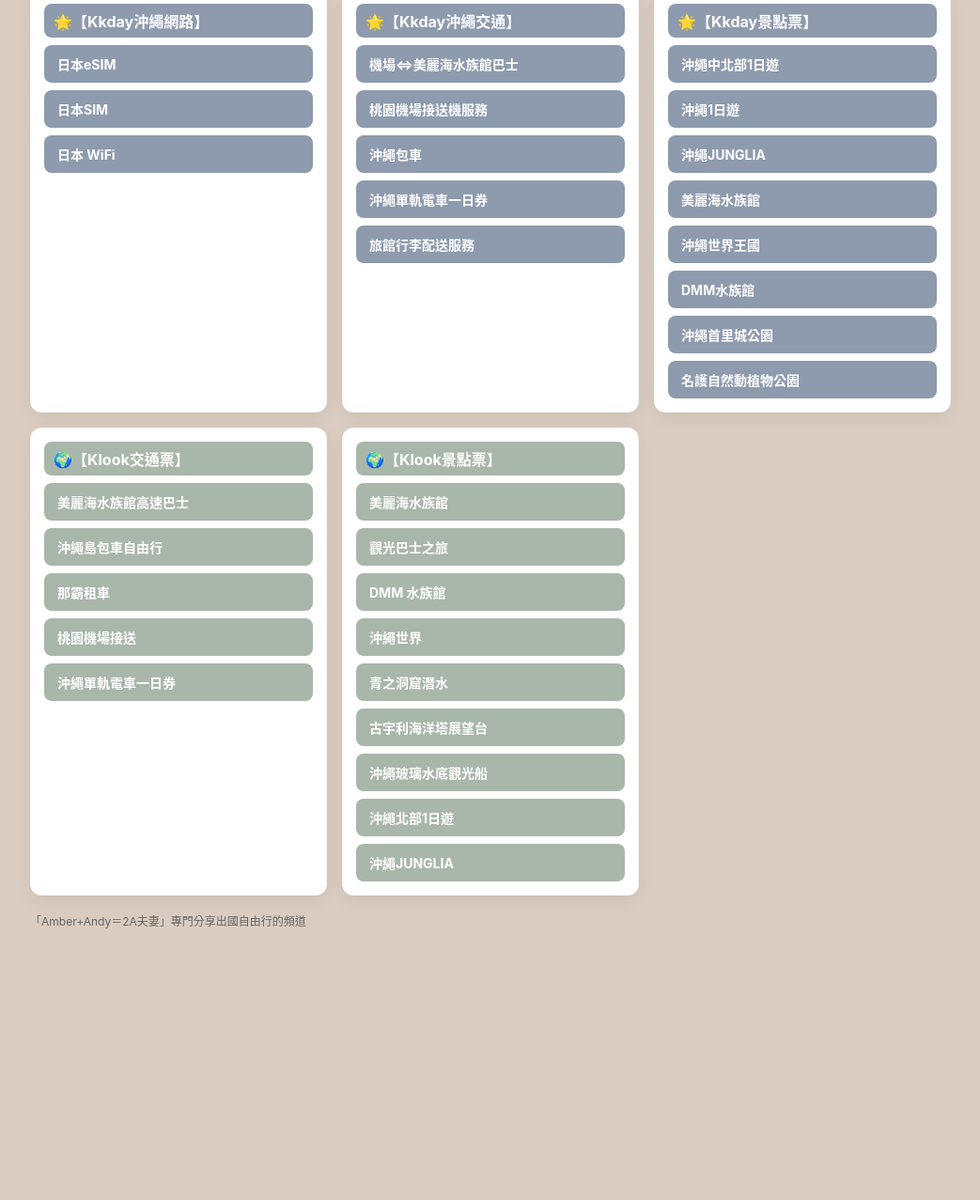
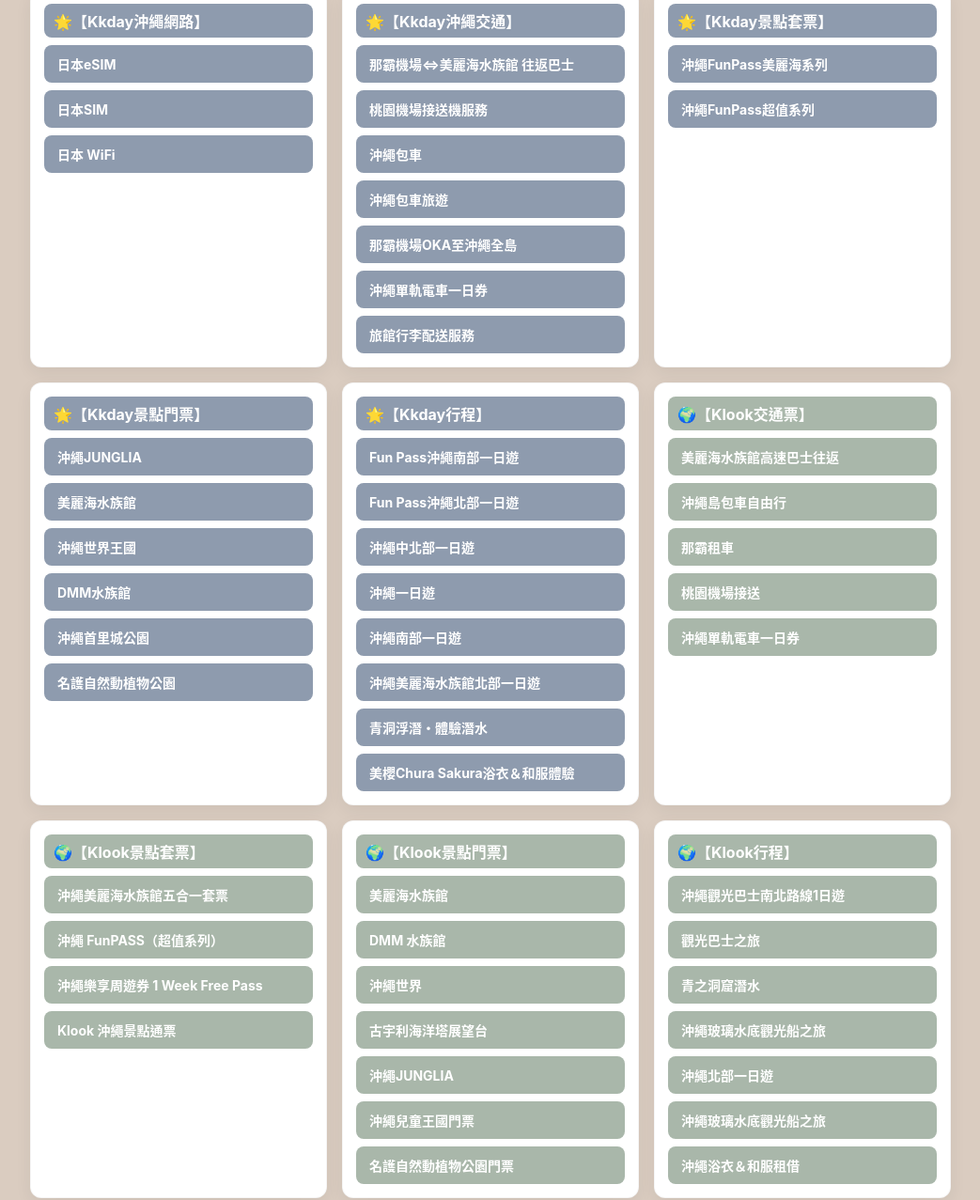
Before and after one commit to 2acouple/okinawa_2days_Flash-trip, a plain HTML site: page index.html in a window 1280 px wide. Shown: the part 148-1425 px from the top of the page at 94% size, without its empty margins (118-1161 px from the left). Before the commit the page ends 1164 px from the top, so only its background shows below. Drawn offline with Linux system fonts and the light colour scheme.

Commit message:
Update index.html

```diff
--- a/index.html
+++ b/index.html
@@ -26,46 +26,14 @@
     .links{display:flex;flex-direction:column;gap:8px}
     a.link{display:inline-block;padding:10px 14px;border-radius:8px;text-decoration:none;background:var(--accent);color:#fff;font-size:14px;font-weight:bold;transition:transform 0.2s,box-shadow 0.2s, background 0.2s, color 0.2s}
     a.link:hover{transform:translateY(-2px);box-shadow:0 8px 20px rgba(0,0,0,0.2);background:#184b6a;color:#fff}
-    /* KKday 樣式 */
-    .card.kkday h2,
-    .card.kkday a.link {
-      background: var(--kkday);
-      color: #fff;
-    }
-    .card.kkday h2 {
-      padding: 6px 10px;
-      border-radius: 8px;
-      margin-bottom: 8px;
-      font-weight: bold;
-    }
-    .card.kkday a.link {
-      background: var(--kkday);
-      color: #fff;
-    }
-    .card.kkday a.link:hover {
-      background: #6c7891;
-      color: #fff;
-    }
-    /* Klook 樣式 */
-    .card.klook h2,
-    .card.klook a.link {
-      background: var(--klook);
-      color: #fff;
-    }
-    .card.klook h2 {
-      padding: 6px 10px;
-      border-radius: 8px;
-      margin-bottom: 8px;
-      font-weight: bold;
-    }
-    .card.klook a.link {
-      background: var(--klook);
-      color: #fff;
-    }
-    .card.klook a.link:hover {
-      background: #7b8e81;
-      color: #fff;
-    }
+    .card.kkday h2, .card.kkday a.link {background: var(--kkday);color: #fff;}
+    .card.kkday h2 {padding: 6px 10px;border-radius: 8px;margin-bottom: 8px;font-weight: bold;}
+    .card.kkday a.link {background: var(--kkday);color: #fff;}
+    .card.kkday a.link:hover {background: #6c7891;color: #fff;}
+    .card.klook h2, .card.klook a.link {background: var(--klook);color: #fff;}
+    .card.klook h2 {padding: 6px 10px;border-radius: 8px;margin-bottom: 8px;font-weight: bold;}
+    .card.klook a.link {background: var(--klook);color: #fff;}
+    .card.klook a.link:hover {background: #7b8e81;color: #fff;}
     .small{font-size:12px;color:#666;margin-top:10px}
     footer{margin-top:18px;font-size:13px;color:#555}
     @media (max-width:420px){.wrap{padding:16px}}
@@ -94,19 +62,27 @@
       <section class="card kkday">
         <h2>🌟【Kkday沖繩交通】</h2>
         <div class="links">
-          <a class="link" href="https://2acouple.pse.is/7wqcc7" target="_blank" rel="noopener">機場⇔美麗海水族館巴士</a>
+          <a class="link" href="https://2acouple.pse.is/7wqcc7" target="_blank" rel="noopener">那霸機場⇔美麗海水族館 往返巴士</a>
           <a class="link" href="https://2acouple.pse.is/7wqce2" target="_blank" rel="noopener">桃園機場接送機服務</a>
           <a class="link" href="https://2acouple.pse.is/7wqcfj" target="_blank" rel="noopener">沖繩包車</a>
+          <a class="link" href="https://www.kkday.com/zh-tw/product/29426-okinawa-chartered-tour-okinawa-5-8-10-hours-chartered-service-japan?cid=14481" target="_blank" rel="noopener">沖繩包車旅遊</a>
+          <a class="link" href="https://www.kkday.com/zh-tw/product/138060-okinawa-airport-transfer-naha-airport-oka-to-the-whole-island-of-okinawa-point-to-point-transfer?cid=14481" target="_blank" rel="noopener">那霸機場OKA至沖繩全島</a>
           <a class="link" href="https://2acouple.pse.is/7wqchk" target="_blank" rel="noopener">沖繩單軌電車一日券</a>
           <a class="link" href="https://2acouple.pse.is/7wqcmf" target="_blank" rel="noopener">旅館行李配送服務</a>
         </div>
       </section>
 
       <section class="card kkday">
-        <h2>🌟【Kkday景點票】</h2>
+        <h2>🌟【Kkday景點套票】</h2>
         <div class="links">
-          <a class="link" href="https://2acouple.pse.is/7wqcpz" target="_blank" rel="noopener">沖繩中北部1日遊</a>
-          <a class="link" href="https://2acouple.pse.is/7wqcrz" target="_blank" rel="noopener">沖繩1日遊</a>
+          <a class="link" href="https://www.kkday.com/zh-tw/product/285076?cid=14481" target="_blank" rel="noopener">沖繩FunPass美麗海系列</a>
+          <a class="link" href="https://www.kkday.com/zh-tw/product/159391-okinawa-fun-pass-combo-package?cid=14481" target="_blank" rel="noopener">沖繩FunPass超值系列</a>
+        </div>
+      </section>
+
+      <section class="card kkday">
+        <h2>🌟【Kkday景點門票】</h2>
+        <div class="links">
           <a class="link" href="https://2acouple.pse.is/7wqcur" target="_blank" rel="noopener">沖繩JUNGLIA</a>
           <a class="link" href="https://2acouple.pse.is/7wqd94" target="_blank" rel="noopener">美麗海水族館</a>
           <a class="link" href="https://2acouple.pse.is/7wqcyq" target="_blank" rel="noopener">沖繩世界王國</a>
@@ -116,10 +92,24 @@
         </div>
       </section>
 
+      <section class="card kkday">
+        <h2>🌟【Kkday行程】</h2>
+        <div class="links">
+          <a class="link" href="https://www.kkday.com/zh-tw/product/268675?cid=15925&adid=10101001&ud1=PMax01&ud2=Bank&ud3=sa&ud4=tw&ud5=21136158447&gad_source=1&gad_campaignid=21146478679&gbraid=0AAAAADZji1DYIujUC37uryU0wfNwJxszg&gclid=Cj0KCQjwqqDFBhDhARIsAIHTlku71FSlXhHkF3Aiz6TastkblmDdg8U2iVsoEA3I2pJOJc8hv85Y9zsaAkpxEALw_wcB?cid=14481" target="_blank" rel="noopener">Fun Pass沖繩南部一日遊</a>
+          <a class="link" href="https://www.kkday.com/zh-tw/product/270690?cid=15925&adid=10101001&ud1=PMax01&ud2=Bank&ud3=sa&ud4=tw&ud5=21136158447&gad_source=1&gad_campaignid=21146478679&gbraid=0AAAAADZji1DYIujUC37uryU0wfNwJxszg&gclid=Cj0KCQjwqqDFBhDhARIsAIHTlkvcDIVt1Rv-e7OwiiTg1J3Ak5k6urQT7GzFmPDTmqgfJx8omRVDHL4aAsPJEALw_wcB?cid=14481" target="_blank" rel="noopener">Fun Pass沖繩北部一日遊</a>
+          <a class="link" href="https://2acouple.pse.is/7wqcpz" target="_blank" rel="noopener">沖繩中北部一日遊</a>
+          <a class="link" href="https://2acouple.pse.is/7wqcrz" target="_blank" rel="noopener">沖繩一日遊</a>
+          <a class="link" href="https://www.kkday.com/zh-tw/product/22139-southern-okinawa-day-tour-cafe-kurukuma-itoman-fish-market-senaga-island-outlets-chinese-speaking-guide?cid=14481" target="_blank" rel="noopener">沖繩南部一日遊</a>
+          <a class="link" href="https://www.kkday.com/zh-tw/product/137853-northern-okinawa-one-day-tour?cid=14481" target="_blank" rel="noopener">沖繩美麗海水族館北部一日遊</a>
+          <a class="link" href="https://www.kkday.com/zh-tw/product/20901?cid=14481" target="_blank" rel="noopener">青洞浮潛・體驗潛水</a>
+          <a class="link" href="https://www.kkday.com/zh-tw/product/27425-mio-chura-sakura-yukata-and-kimono-rental-okinawa?cid=14481" target="_blank" rel="noopener">美櫻Chura Sakura浴衣＆和服體驗</a>
+        </div>
+      </section>
+
       <section class="card klook">
         <h2>🌍【Klook交通票】</h2>
         <div class="links">
-          <a class="link" href="https://2acouple.pse.is/7wqdez" target="_blank" rel="noopener">美麗海水族館高速巴士</a>
+          <a class="link" href="https://2acouple.pse.is/7wqdez" target="_blank" rel="noopener">美麗海水族館高速巴士往返</a>
           <a class="link" href="https://2acouple.pse.is/7wqdh4" target="_blank" rel="noopener">沖繩島包車自由行</a>
           <a class="link" href="https://2acouple.pse.is/7wqdkq" target="_blank" rel="noopener">那霸租車</a>
           <a class="link" href="https://2acouple.pse.is/7wab3m" target="_blank" rel="noopener">桃園機場接送</a>
@@ -128,17 +118,38 @@
       </section>
 
       <section class="card klook">
-        <h2>🌍【Klook景點票】</h2>
+        <h2>🌍【Klook景點套票】</h2>
+        <div class="links">
+          <a class="link" href="https://www.klook.com/zh-TW/activity/8900-churaumi-toku-toku-5-pass-okinawa/?spm=SearchResult.SearchResult_LIST&clickId=af11d3b049?aid=90478" target="_blank" rel="noopener">沖繩美麗海水族館五合一套票</a>
+          <a class="link" href="https://www.klook.com/zh-TW/activity/78651-okinawa-fun-attractions-pass-okinawa/?spm=SearchResult.SearchResult_LIST&clickId=b8dbfca52a?aid=90478" target="_blank" rel="noopener">沖繩 FunPASS（超值系列）</a>
+          <a class="link" href="https://www.klook.com/zh-TW/activity/97490-have-fun-in-okinawa/?spm=SearchResult.SearchResult_LIST&clickId=4dfe5060e9?aid=90478" target="_blank" rel="noopener">沖繩樂享周遊券 1 Week Free Pass</a>
+          <a class="link" href="https://www.klook.com/zh-TW/activity/77147-klook-fun-pass-okinawa/?spm=SearchResult.SearchResult_LIST&clickId=cae28378e3?aid=90478" target="_blank" rel="noopener">Klook 沖繩景點通票</a>
+        </div>
+      </section>
+
+      <section class="card klook">
+        <h2>🌍【Klook景點門票】</h2>
         <div class="links">
           <a class="link" href="https://2acouple.pse.is/7wqf5c" target="_blank" rel="noopener">美麗海水族館</a>
-          <a class="link" href="https://2acouple.pse.is/7wqf82" target="_blank" rel="noopener">觀光巴士之旅</a>
           <a class="link" href="https://2acouple.pse.is/7wqfae" target="_blank" rel="noopener">DMM 水族館</a>
           <a class="link" href="https://2acouple.pse.is/7wqfcj" target="_blank" rel="noopener">沖繩世界</a>
+          <a class="link" href="https://2acouple.pse.is/7wqfhy" target="_blank" rel="noopener">古宇利海洋塔展望台</a>
+          <a class="link" href="https://2acouple.pse.is/7wqfqh" target="_blank" rel="noopener">沖繩JUNGLIA</a>
+          <a class="link" href="https://www.klook.com/zh-TW/activity/41471-okinawa-zoo-museum-ticket/?spm=SearchResult.SearchResult_LIST&clickId=1df90999ee?aid=90478" target="_blank" rel="noopener">沖繩兒童王國門票</a>
+          <a class="link" href="https://www.klook.com/zh-TW/activity/1657-neo-park-okinawa/?spm=SearchResult.SearchResult_LIST&clickId=8324709dd3?aid=90478" target="_blank" rel="noopener">名護自然動植物公園門票</a>
+        </div>
+      </section>
+
+      <section class="card klook">
+        <h2>🌍【Klook行程】</h2>
+        <div class="links">
+          <a class="link" href="https://www.klook.com/zh-TW/activity/142932-okinawa-south-north-1-day-bus-tour-churaumi-dmm-autoguiding/?spm=SearchResult.SearchResult_LIST&clickId=e3de7e4c6e?aid=90478" target="_blank" rel="noopener">沖繩觀光巴士南北路線1日遊</a>
+          <a class="link" href="https://2acouple.pse.is/7wqf82" target="_blank" rel="noopener">觀光巴士之旅</a>
           <a class="link" href="https://2acouple.pse.is/7wqffk" target="_blank" rel="noopener">青之洞窟潛水</a>
-          <a class="link" href="https://2acouple.pse.is/7wqfhy" target="_blank" rel="noopener">古宇利海洋塔展望台</a>
-          <a class="link" href="https://2acouple.pse.is/7wqfl3" target="_blank" rel="noopener">沖繩玻璃水底觀光船</a>
-          <a class="link" href="https://2acouple.pse.is/7wqfnd" target="_blank" rel="noopener">沖繩北部1日遊</a>
-          <a class="link" href="https://2acouple.pse.is/7wqfqh" target="_blank" rel="noopener">沖繩JUNGLIA</a>
+          <a class="link" href="https://2acouple.pse.is/7wqfl3" target="_blank" rel="noopener">沖繩玻璃水底觀光船之旅</a>
+          <a class="link" href="https://2acouple.pse.is/7wqfnd" target="_blank" rel="noopener">沖繩北部一日遊</a>
+          <a class="link" href="https://www.klook.com/zh-TW/activity/1555-glass-bottom-boat-tour-okinawa/?spm=SearchResult.SearchResult_LIST&clickId=b940ce8d14?aid=90478" target="_blank" rel="noopener">沖繩玻璃水底觀光船之旅</a>
+          <a class="link" href="https://www.klook.com/zh-TW/activity/6336-chura-sakura-kimono-okinawa/?spm=SearchResult.SearchResult_LIST&clickId=d7c95bcc6d?aid=90478" target="_blank" rel="noopener">沖繩浴衣＆和服租借</a>
         </div>
       </section>
 
```
